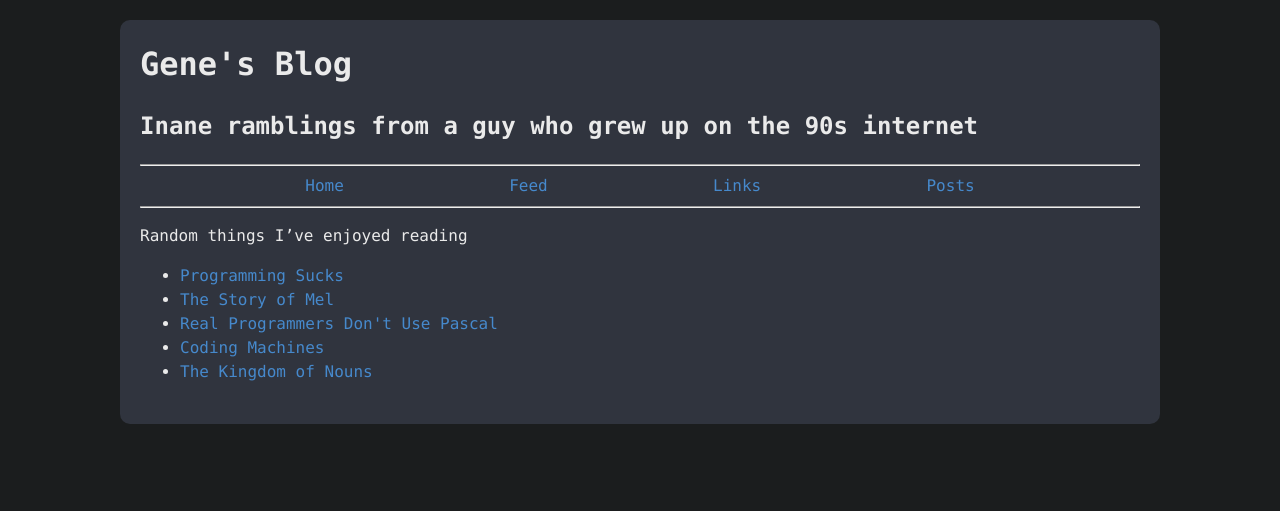
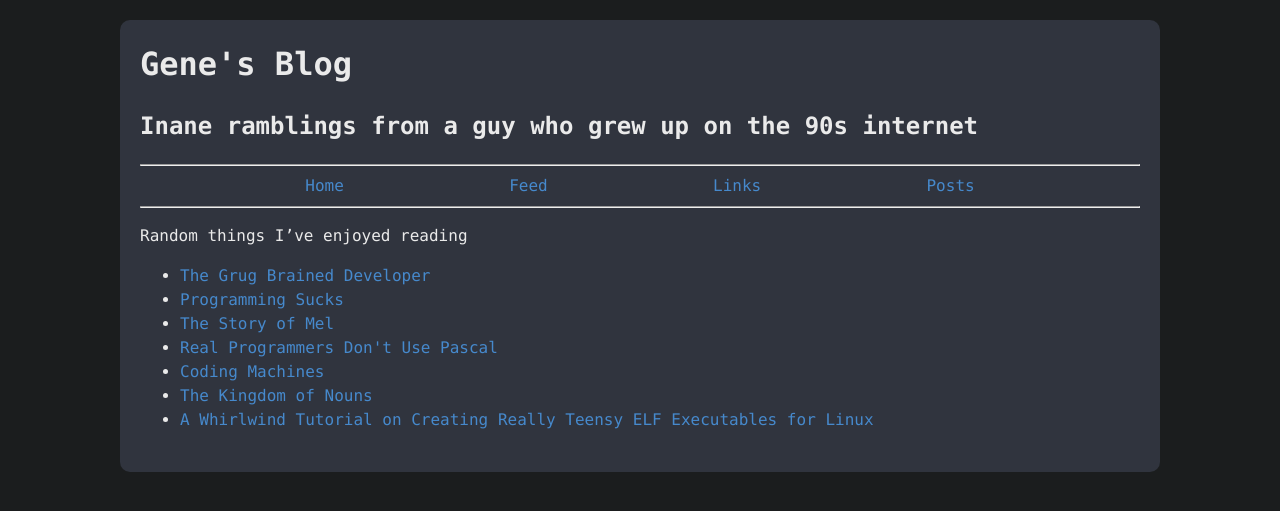
Before and after one commit to GeneTinderholm/GeneTinderholm.github.io, a Jekyll site: the page built from links.markdown, in a window 1280 px wide. Shown: the top 511 px of the page. Built offline with Jekyll 4.4.1, drawn with Linux system fonts in a browser that asks for light colours.

Commit message:
more links

```diff
--- a/links.markdown
+++ b/links.markdown
@@ -1,6 +1,8 @@
 ---
 layout: custom
 links:
+    - link: https://grugbrain.dev/
+      title: The Grug Brained Developer
     - link: https://www.stilldrinking.org/programming-sucks
       title: Programming Sucks
     - link: https://users.cs.utah.edu/~elb/folklore/mel.html
@@ -11,6 +13,8 @@ links:
       title: Coding Machines
     - link: https://steve-yegge.blogspot.com/2006/03/execution-in-kingdom-of-nouns.html
       title: The Kingdom of Nouns
+    - link: https://www.muppetlabs.com/%7Ebreadbox/software/tiny/teensy.html
+      title: A Whirlwind Tutorial on Creating Really Teensy ELF Executables for Linux
 ---
 Random things I've enjoyed reading
 <ul>
```
